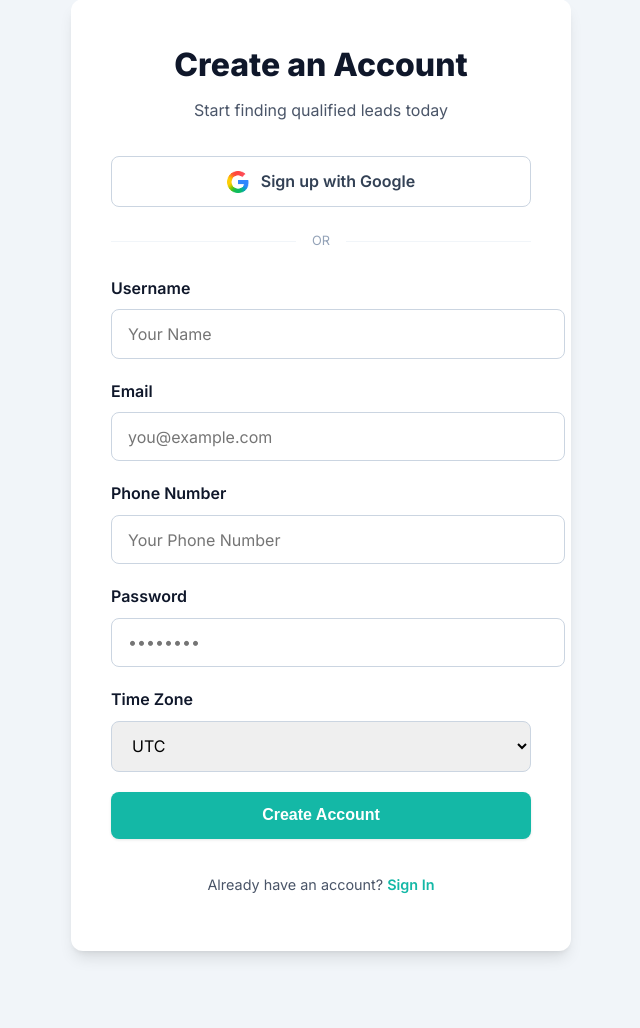
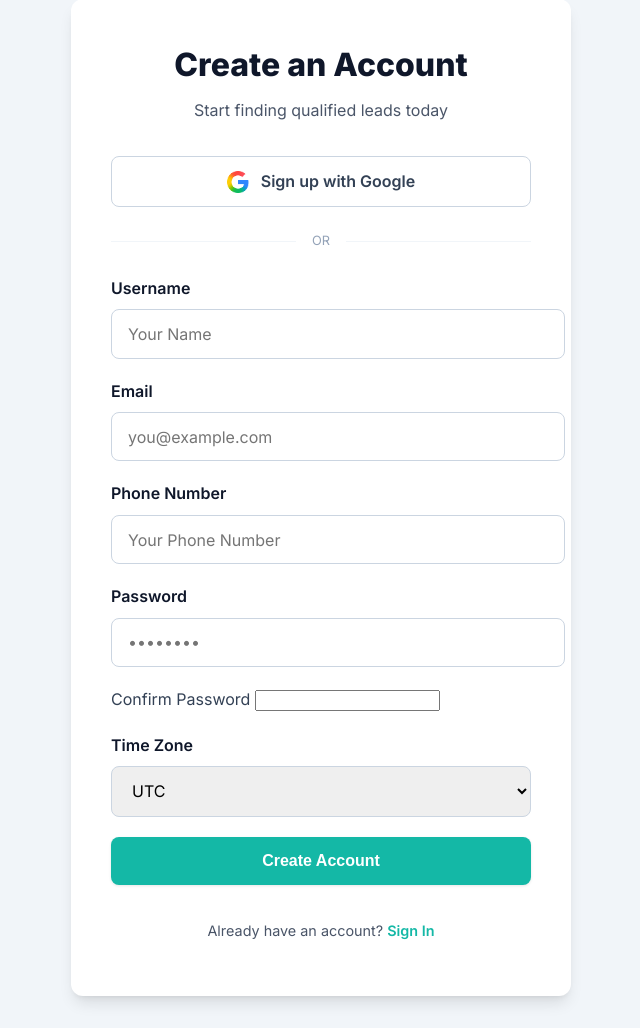
Before and after one commit to albertabishek369/Signal_Stream, a Flask app: page /register in a window 1280 px wide. Shown: the part 33-1061 px from the top of the page, without its empty margins (351-991 px from the left). Before the commit the page ends 991 px from the top, so only its background shows below. Run offline with Flask 3, Linux system fonts and the light colour scheme; some libraries are stand-ins or nearby versions.

Commit message:
adding confirm password field

```diff
--- a/templates/auth/signup.html
+++ b/templates/auth/signup.html
@@ -125,6 +125,10 @@
                     <span class="form-error">{{ error }}</span>
                 {% endfor %}
             </div>
+            <div>
+                <label for="confirm_password" class="block text-sm font-medium text-gray-dark">Confirm Password</label>
+                <input type="password" name="confirm_password" class="input-field mt-1" id="confirm_password" required>
+            </div>
 
             <div class="form-group">
                 {{ form.timezone.label }}
```
